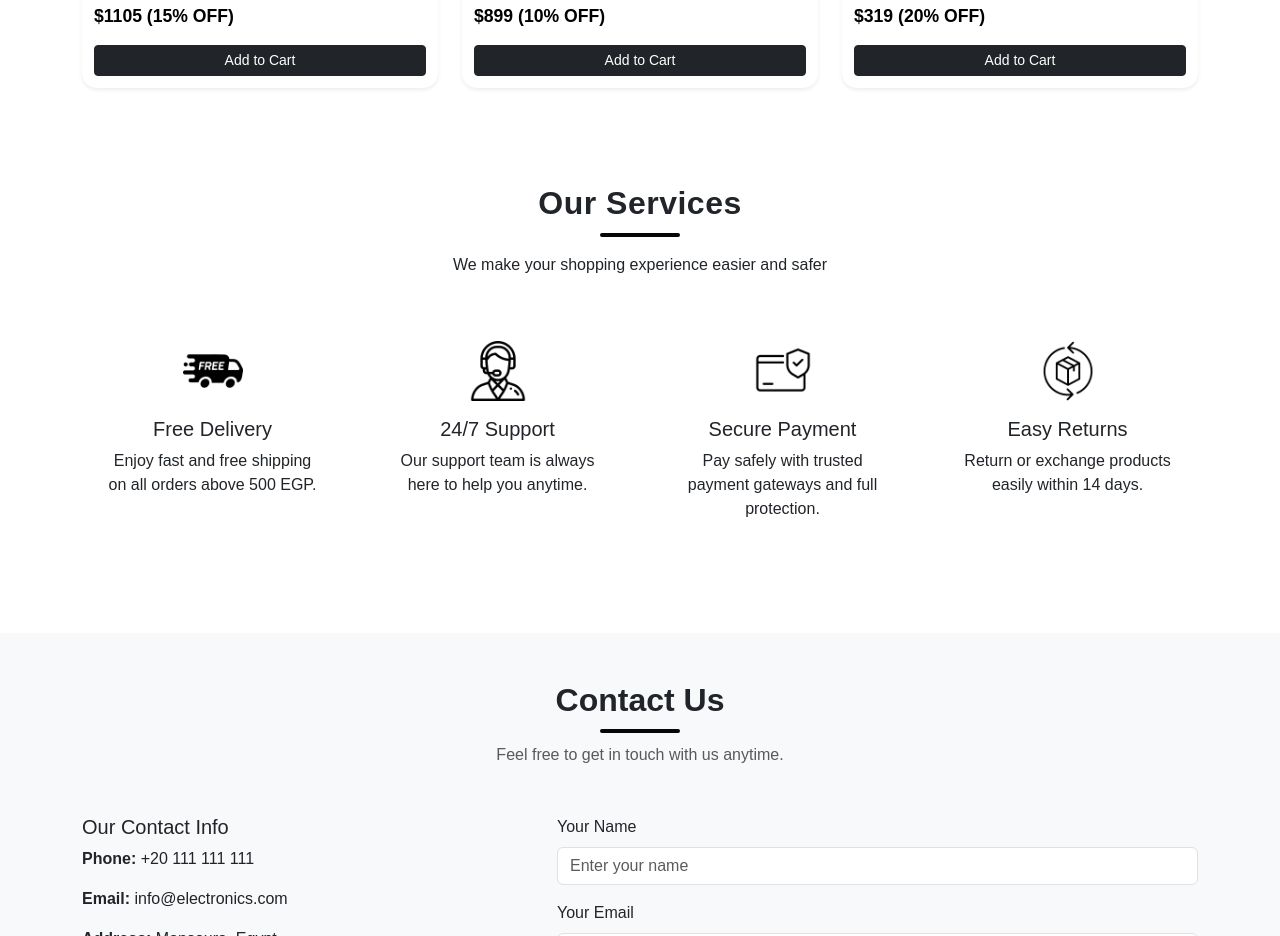
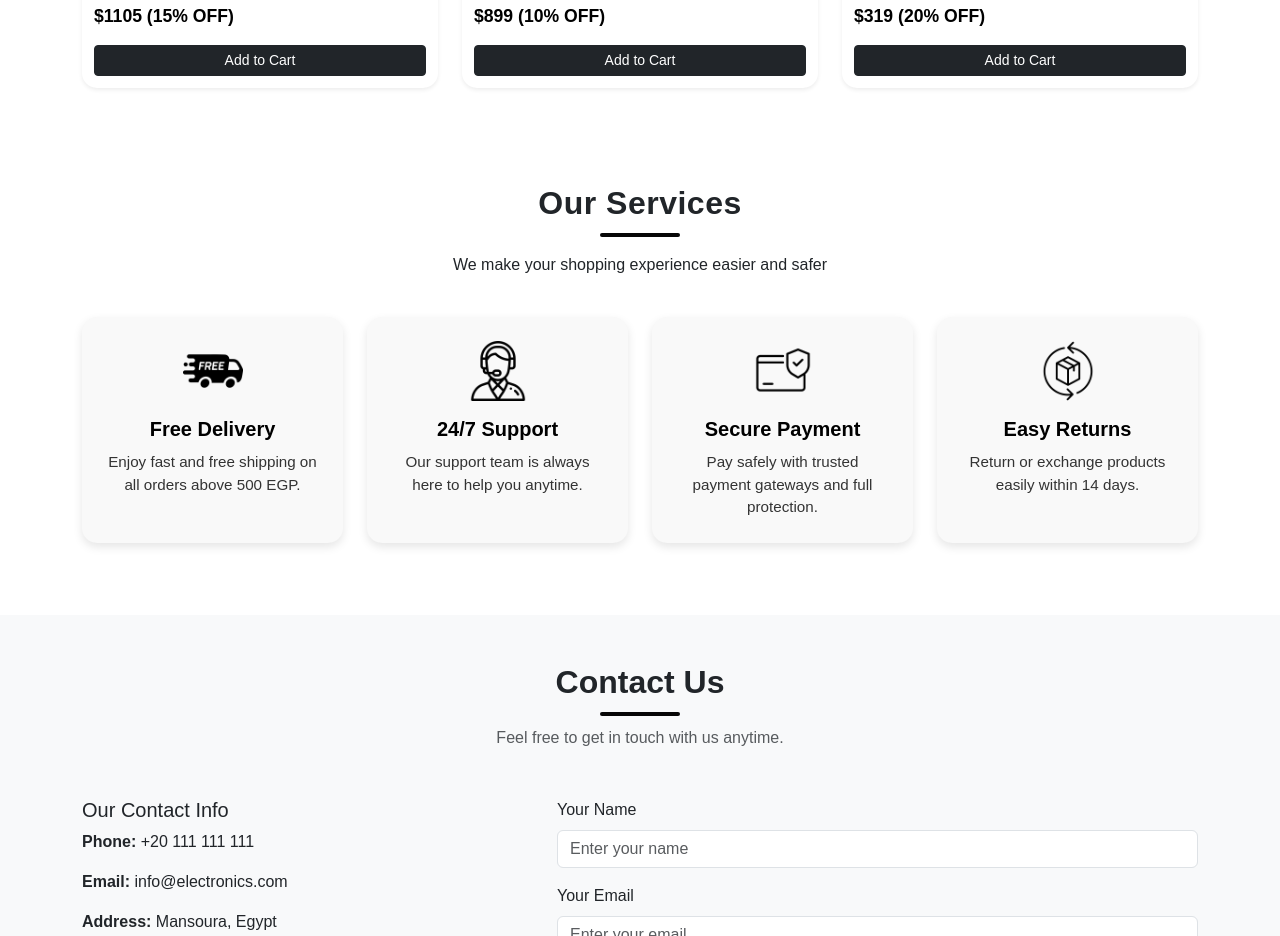
Before and after one commit to menaelgalady/Mini-Electronics-Store, a plain HTML site: page index.html in a window 1280 px wide. Shown: the part 4608-5544 px from the top of the page. Drawn offline with nearby package versions, Linux system fonts and the light colour scheme.

Commit message:
Refactor CSS for improved layout and design
Updated styles for various components including header, navbar, hero section, product cards, and checkout modal.

```diff
--- a/style.css
+++ b/style.css
@@ -536,3 +536,33 @@
     width: 100%;
   }
 }
+
+
+.services {
+  background-color: #fff;
+}
+
+.service-card {
+  background: #f9f9f9;
+  border-radius: 15px;
+  box-shadow: 0 4px 10px rgba(0,0,0,0.1);
+  transition: all 0.3s ease;
+  height: 100%;
+}
+
+.service-card:hover {
+  transform: translateY(-6px);
+  box-shadow: 0 6px 15px rgba(0,0,0,0.15);
+}
+
+.service-card h5 {
+  color: black;
+  margin-bottom: 10px;
+  font-weight: 600;
+}
+
+.service-card p {
+  color: #333;
+  font-size: 0.95rem;
+  margin: 0;
+}
```
